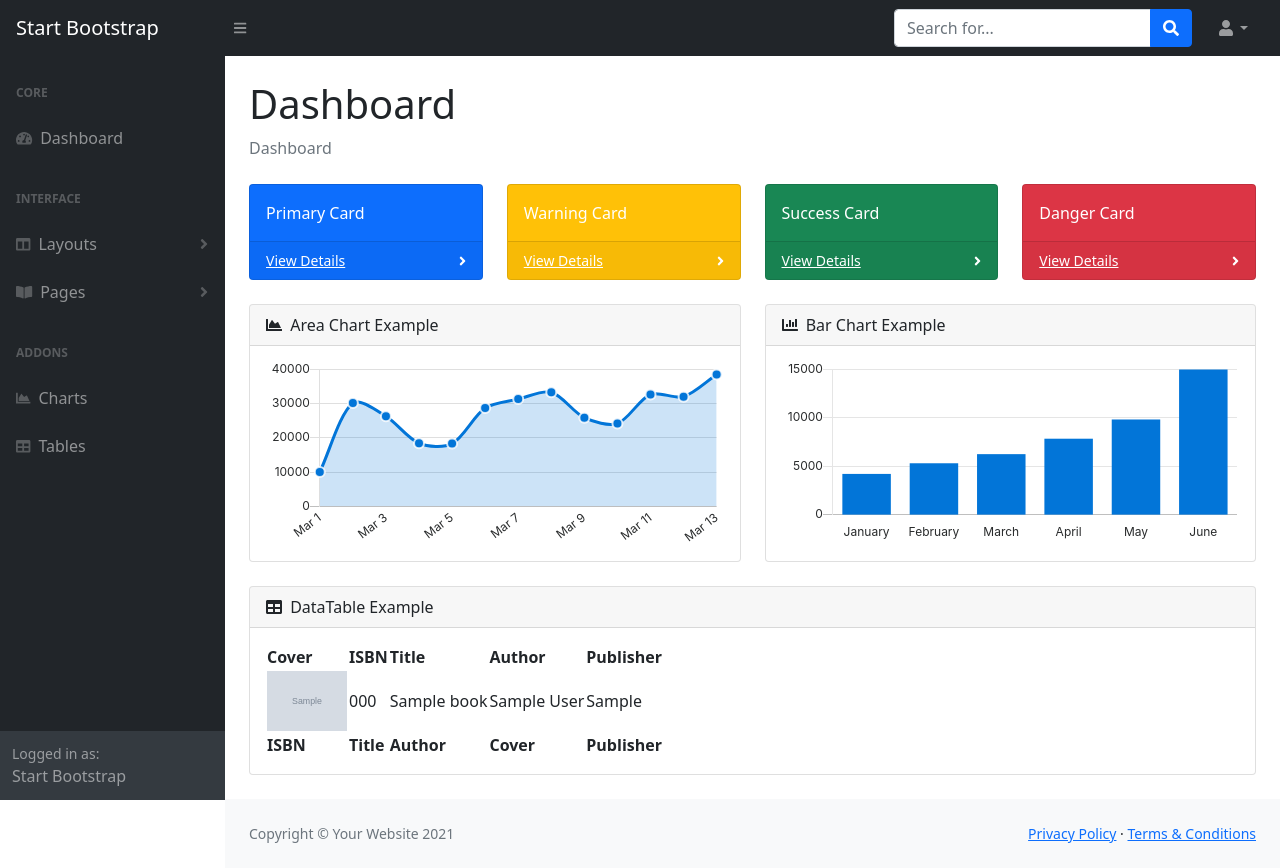
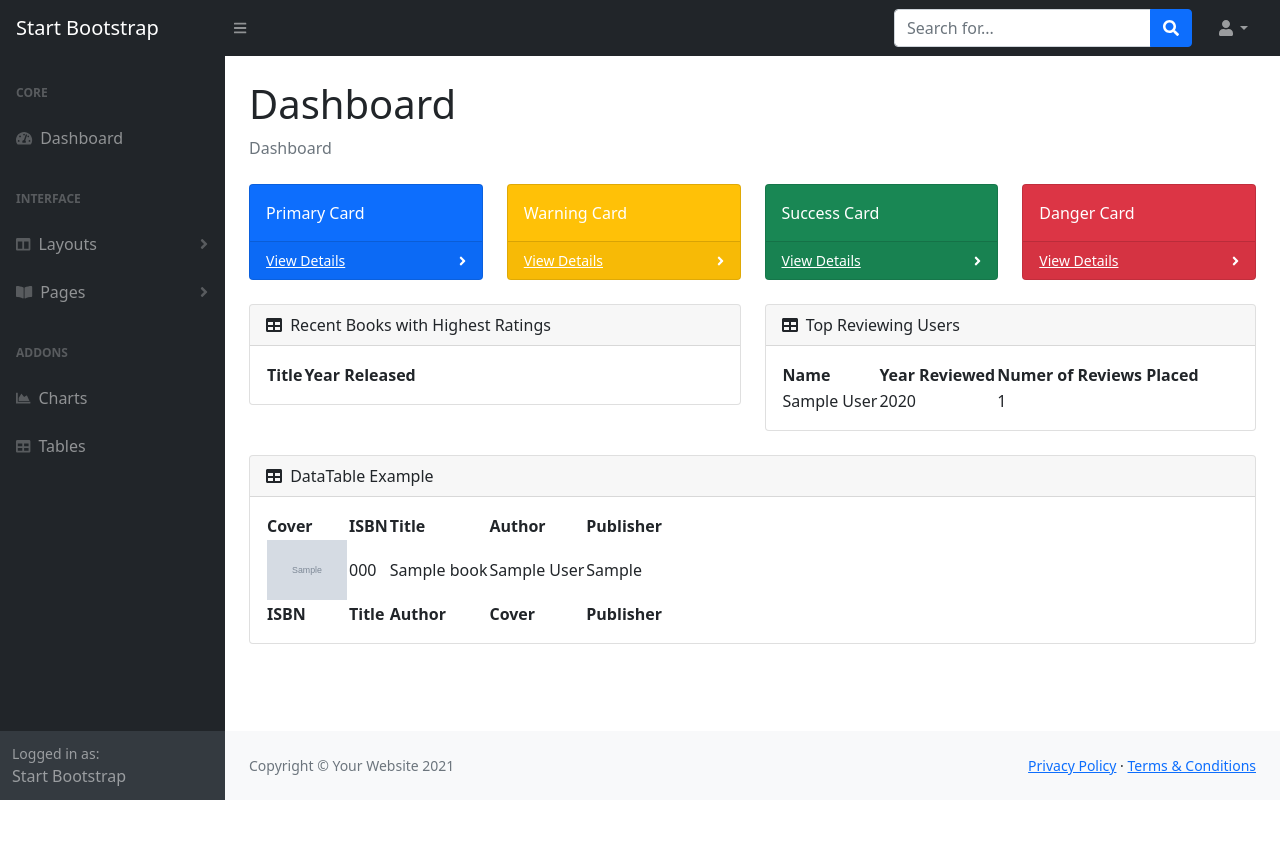
Before and after one commit to sahilmodi/cs-411-onelib, a Flask app: page / in a window 1280 px wide. After the commit the page ends 800 px from the top, so only its background shows below. Run offline with Flask 2, Linux system fonts and the light colour scheme; tables that the repository leaves empty hold one stand-in row (values such as "Sample post"); grey boxes marked "Sample" are stand-in pictures; lists and menus that the app fills with data are empty; some libraries are stand-ins or nearby versions.

Commit message:
added advanced queries

```diff
--- a/app/database.py
+++ b/app/database.py
@@ -68,3 +68,47 @@
     conn.execute(q)
     conn.close()
     return True
+
+def advanced_query_top_books():
+    conn = db.connect()
+    q = """
+        (
+            SELECT Title, YEAR(Date) AS Year
+            FROM Review NATURAL JOIN Book
+            WHERE StarRating=5 AND YEAR(Date)=2021
+            GROUP BY ISBN, YEAR(Date)
+            ORDER BY COUNT( * ) DESC LIMIT 10
+        )
+        UNION ALL
+        (
+            SELECT Title, YEAR(Date) AS Year
+            FROM Review NATURAL JOIN Book
+            WHERE StarRating=5 AND YEAR(Date)=2020
+            GROUP BY ISBN, YEAR(Date)
+            ORDER BY COUNT( * ) DESC LIMIT 10
+        );
+    """
+    res = conn.execute(q)
+    return [r for r in res]
+
+def advanced_query_top_users():
+    conn = db.connect()
+    q = """
+    (
+        SELECT Name, YEAR(Date) AS Year, Count(*) NumReviews
+        FROM Review NATURAL JOIN User
+        WHERE YEAR(Date)=2021
+        GROUP BY Review.UserID, YEAR(Date)
+        ORDER BY NumReviews DESC LIMIT 10
+    )
+    UNION ALL
+    (
+        SELECT Name, YEAR(Date) AS Year, Count(*) NumReviews
+        FROM Review NATURAL JOIN User
+        WHERE YEAR(Date)=2020
+        GROUP BY Review.UserID, YEAR(Date)
+        ORDER BY NumReviews DESC LIMIT 10
+    );
+    """
+    res = conn.execute(q)
+    return [r for r in res]
--- a/app/routes.py
+++ b/app/routes.py
@@ -10,8 +10,12 @@
 @app.route("/")
 def homepage():
     books = db_helper.test()
-    print(books)
     data = {"status":True, "books":books}
+
+    # advanced queries
+    data["top_books"] = db_helper.advanced_query_top_books()
+    data["top_users"] = db_helper.advanced_query_top_users()
+    print(data["top_books"])
     return render_template("index.html", **data)
 
 @app.route("/borrow_book.html", methods=['GET', 'POST'])
--- a/app/static/js/datatables-simple-demo.js
+++ b/app/static/js/datatables-simple-demo.js
@@ -16,6 +16,14 @@
     if (databaseBorrowedBooks) {
         new simpleDatatables.DataTable(databaseBorrowedBooks);
     }
+
+    if (document.getElementById('TopBooks')) {
+        new simpleDatatables.DataTable(document.getElementById('TopBooks'));
+    }
+
+    if (document.getElementById('TopUsers')) {
+        new simpleDatatables.DataTable(document.getElementById('TopUsers'));
+    }
 });
 
 function onRowClick() {
--- a/app/templates/index.html
+++ b/app/templates/index.html
@@ -155,8 +155,63 @@
                                 </div>
                             </div>
                         </div>
+
                         <div class="row">
                             <div class="col-xl-6">
+                                <div class="card mb-4">
+                                    <div class="card-header">
+                                        <i class="fas fa-table me-1"></i>
+                                        Recent Books with Highest Ratings
+                                    </div>
+                                    <div class="card-body">
+                                        <table id="TopBooks">
+                                            <thead>
+                                                <tr>
+                                                    <th>Title</th>
+                                                    <th>Year Released</th>
+                                                </tr>
+                                            </thead>
+                                            <tbody>
+                                                {% for top_book in top_books %}
+                                                <tr>
+                                                    <td>{{ top_book.Title }}</td>
+                                                    <td>{{ top_book.Year }}</td>
+                                                </tr>
+                                                {% endfor %}
+                                            </tbody>
+                                        </table>
+                                    </div>
+                                </div>
+                            </div>
+                            <div class="col-xl-6">
+                                <div class="card mb-4">
+                                    <div class="card-header">
+                                        <i class="fas fa-table me-1"></i>
+                                        Top Reviewing Users
+                                    </div>
+                                    <div class="card-body">
+                                        <table id="TopUsers">
+                                            <thead>
+                                                <tr>
+                                                    <th>Name</th>
+                                                    <th>Year Reviewed</th>
+                                                    <th>Numer of Reviews Placed</th>
+                                                </tr>
+                                            </thead>
+                                            <tbody>
+                                                {% for top_user in top_users %}
+                                                <tr>
+                                                    <td>{{ top_user.Name }}</td>
+                                                    <td>{{ top_user.Year }}</td>
+                                                    <td>{{ top_user.NumReviews }}</td>
+                                                </tr>
+                                                {% endfor %}
+                                            </tbody>
+                                        </table>
+                                    </div>
+                                </div>
+                            </div>
+                            <!-- <div class="col-xl-6">
                                 <div class="card mb-4">
                                     <div class="card-header">
                                         <i class="fas fa-chart-area me-1"></i>
@@ -173,7 +228,7 @@
                                     </div>
                                     <div class="card-body"><canvas id="myBarChart" width="100%" height="40"></canvas></div>
                                 </div>
-                            </div>
+                            </div> -->
                         </div>
                         <div class="card mb-4">
                             <div class="card-header">
```
